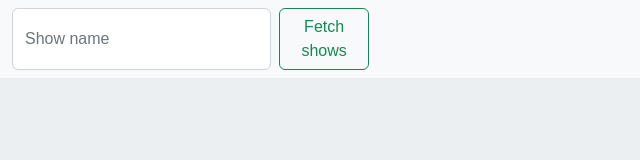
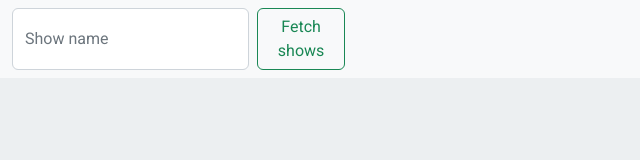
Before and after one commit to jPuddle/web-2022-week-4, a website built with Parcel: page index.html in a window 1280 px wide. Shown: the whole page, without its empty margins (0-640 px from the left). Built offline with nearby package versions, Linux system fonts and the light colour scheme.

Commit message:
Update index.html and styles.css

```diff
--- a/index.html
+++ b/index.html
@@ -4,6 +4,9 @@
     <title>Introduction to Web Programming - Week 4</title>
     <meta charset="UTF-8" />
     <meta name="viewport" content="width=device-width, initial-scale=1.0" />
+    <link rel="preconnect" href="https://fonts.googleapis.com">
+    <link rel="preconnect" href="https://fonts.gstatic.com" crossorigin>
+    <link href="https://fonts.googleapis.com/css2?family=Roboto&display=swap" rel="stylesheet">
     <link
       href="https://cdn.jsdelivr.net/npm/bootstrap@5.2.1/dist/css/bootstrap.min.css"
       rel="stylesheet"
--- a/src/styles.css
+++ b/src/styles.css
@@ -1,6 +1,6 @@
 body {
   background: #eceff1;
-  font-family: sans-serif;
+  font-family: "Roboto", sans-serif;
 }
 
 .show-data {
```
